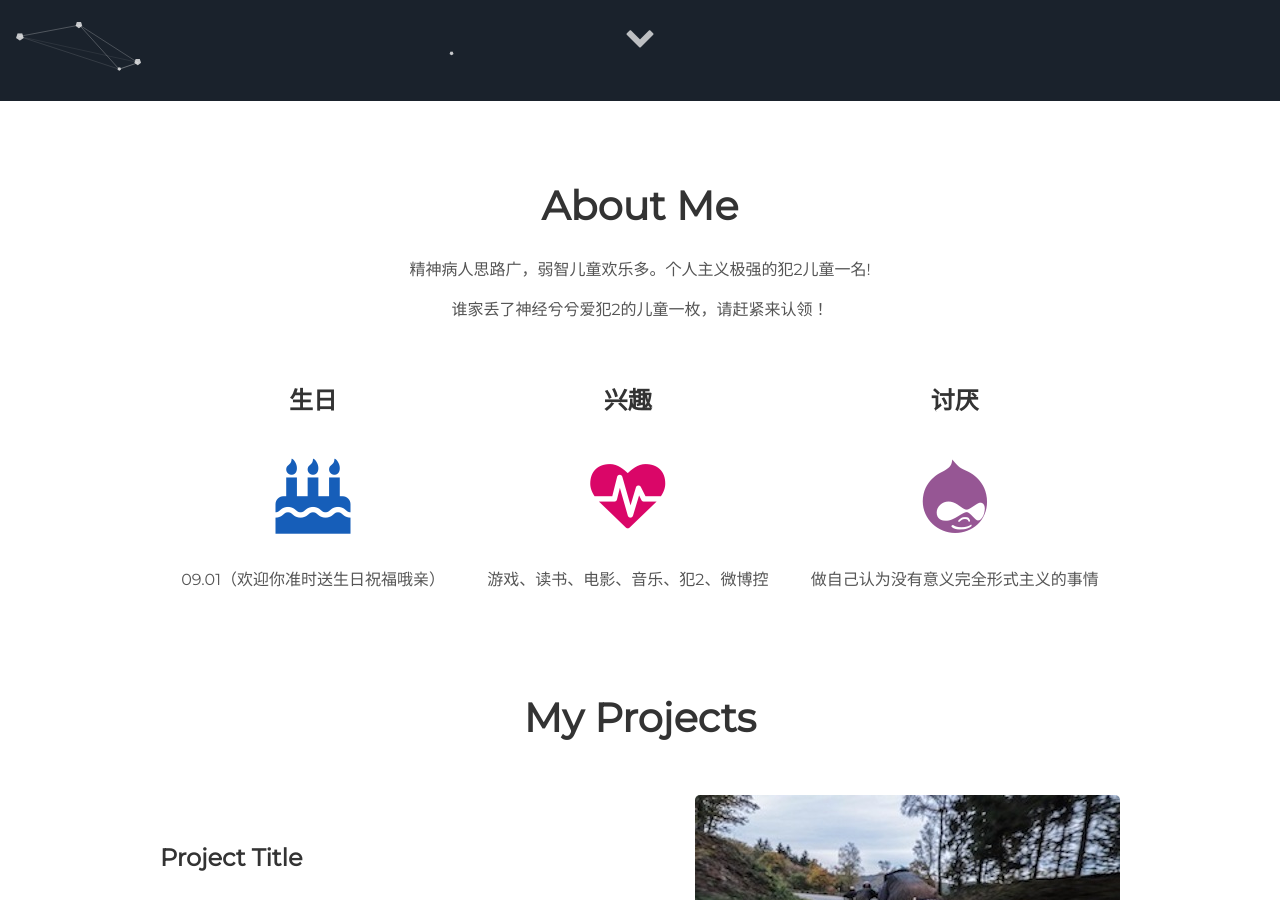
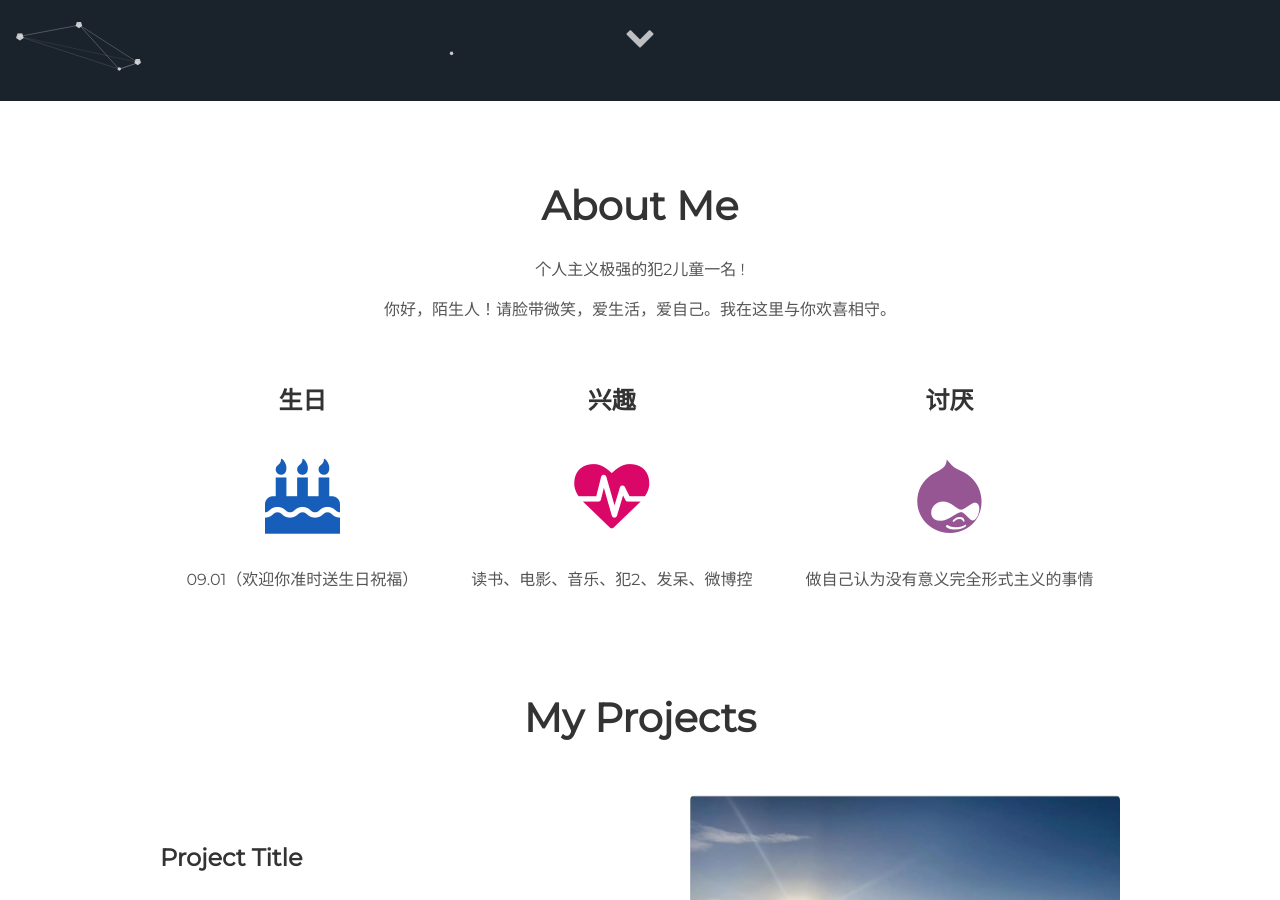
Before and after one commit to killahs/killahs.github.io, a Jekyll site: the page built from index.html, in a window 1280 px wide and 900 px high, scrolled down 799 px. Built offline with Jekyll 4.4.1, drawn with Linux system fonts in a browser that asks for light colours.

Commit message:
Update About

```diff
--- a/_config.yml
+++ b/_config.yml
@@ -1,22 +1,11 @@
 # Site settings
-title: Smile Killah Blog
-description: Smile Killah Blog
+title: 𝒦𝒾𝓁𝓁𝒶𝒽
+description: 𝒦𝒾𝓁𝓁𝒶𝒽
 # baseurl: "/particle" # the subpath of your site, e.g. /blog
 # url: "localhost:3000" # the base hostname & protocol for your site e.g. http://willianjusten.com.br
 
 # User settings
 username: Smile Killah
-#user_description: You will have it if it belongs to you, Whereas you don't catch for it if it doesn't appear in your life.
-user_description: 精神病人思路广，弱智儿童欢乐多。个人主义极强的犯2儿童一名!
+user_description: 个人主义极强的犯2儿童一名 !
+#user_description: 这短短的一生，我们最终都会失去。你不妨大胆一些，爱一个人，攀一座山，追一个梦。
 user_title: Hello，Stranger !
-
-email: 443890800@qq.com
-twitter_username: killahs
-github_username: killahs
-gplus_username: killahs
-
-# Google-analytics
-google-analytics:
-  id: ""
-
-exclude: ['package.json', 'src' , 'node_modules']
--- a/_includes/about.html
+++ b/_includes/about.html
@@ -1,18 +1,19 @@
 <div class="user-details">
     <h1> About Me </h1>
     <p> {{site.user_description}} </p>
-    <p> 谁家丢了神经兮兮爱犯2的儿童一枚，请赶紧来认领！</p>
+    <p> 你好，陌生人！请脸带微笑，爱生活，爱自己。我在这里与你欢喜相守。</p>
+
 </div>
 <div class="user">
     <div class="tech">
         <h3>生日</h3>
         <i class="fa fa-birthday-cake" style="color:#165eb9"></i>
-        <p>09.01（欢迎你准时送生日祝福哦亲）</p>
+        <p>09.01（欢迎你准时送生日祝福）</p>
     </div>
     <div class="tech">
         <h3>兴趣</h3>
         <i class="fa fa-heartbeat" style="color:#da0668"></i>
-        <p>游戏、读书、电影、音乐、犯2、微博控</p>
+        <p>读书、电影、音乐、犯2、发呆、微博控</p>
     </div>
     <div class="tech">
         <h3>讨厌</h3>
--- a/_includes/projects.html
+++ b/_includes/projects.html
@@ -3,7 +3,7 @@
 </div>
 <div class="user-projects">
   <div class="images-right">
-    <img alt="mountains" src="{{ "/assets/img/skate.jpg" | prepend: site.baseurl }}" />
+    <img alt="mountains" src="{{ "/assets/img/sun.jpg" | prepend: site.baseurl }}" />
   </div>
   <div class="contents">
     <h3> Project Title </h3>
@@ -12,12 +12,12 @@
     </ul>
     <p>&nbsp;&nbsp;&nbsp;&nbsp;&nbsp;&nbsp;&nbsp;&nbsp;smile-plus-back-modules 基于Spring Boot 2.x 的多模块管理后台服务。</p>
     <p>&nbsp;&nbsp;&nbsp;&nbsp;&nbsp;&nbsp;&nbsp;&nbsp;涉及技术：Spring Boot 2.x、Spring Security、JWT、Spring Data JPA+Mybatis-Plus、Redis、Elasticsearch、Activiti、分布式限流、同步锁、验证码、SnowFlake雪花ID生成。集成功能：动态权限管理、数据权限、代码生成、日志记录、定时任务、第三方账号、短信登录。</p>
-    <a class="project-link" href="https://github.com/killahs/smile-plus-back-modules">Check it out</a>
+    <a class="project-link" href="https://github.com/killahs/smile-plus-back-modules" style="font-size: 14px;">Check it out</a>
   </div>
 </div>
 <div class="user-projects">
   <div class="images-left">
-    <img alt="mountains" src="{{ "/assets/img/mountains.jpg" | prepend: site.baseurl }}" />
+    <img alt="mountains" src="{{ "/assets/img/night.jpg" | prepend: site.baseurl }}" />
 
   </div>
   <div class="contents-right">
@@ -26,6 +26,6 @@
       <li> admin-web-front </li>
     </ul>
     <p>&nbsp;&nbsp;&nbsp;&nbsp;&nbsp;&nbsp;&nbsp;&nbsp;admin-web-front 项目基于 Vue-Cli 4.x 创建，主要Main组件框架基于iView-admin 1.0版本，现已提供封装的带后端真实接口数据的组件。</p>
-    <a class="project-link" href="https://github.com/killahs/admin-web-front">Check it out</a>
+    <a class="project-link" href="https://github.com/killahs/admin-web-front" style="font-size: 14px;">Check it out</a>
   </div>
 </div>
```
Also changed, not shown: assets/img/night.jpg (added), assets/img/sun.jpg (added).
